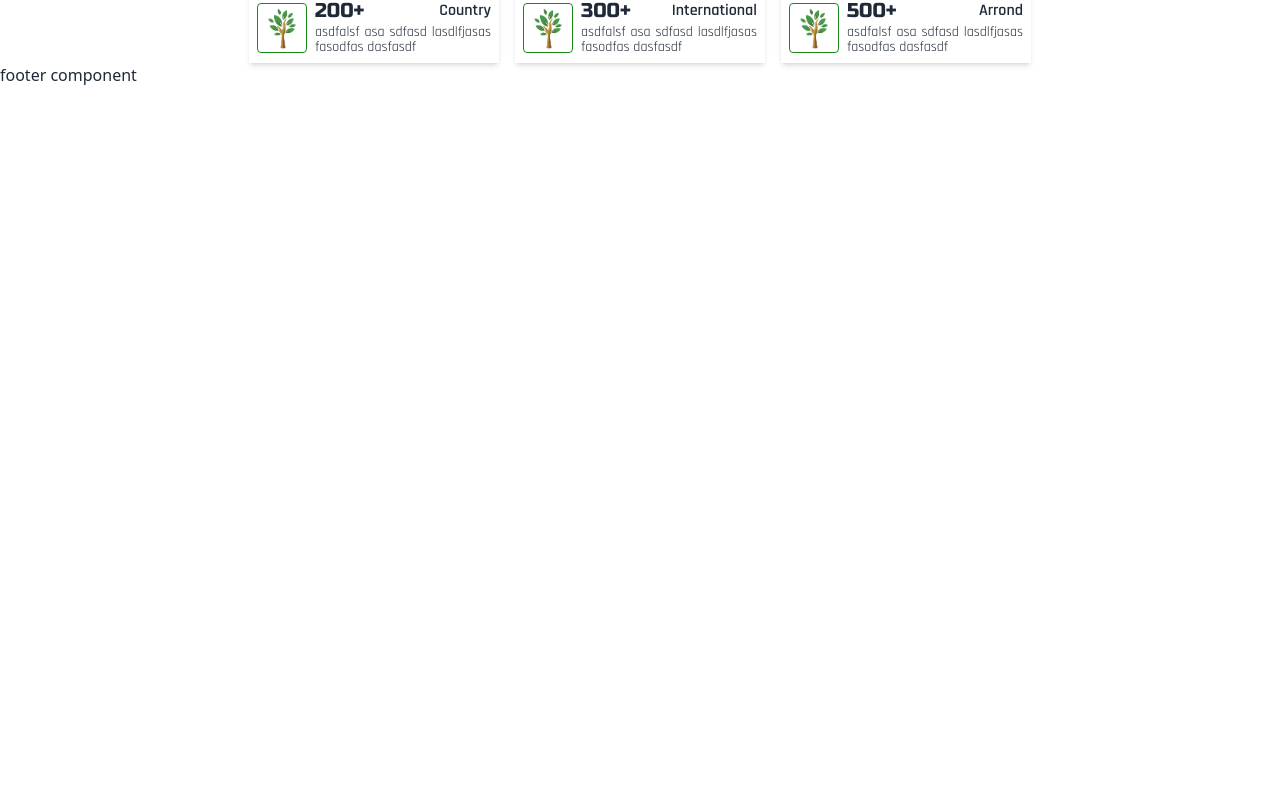
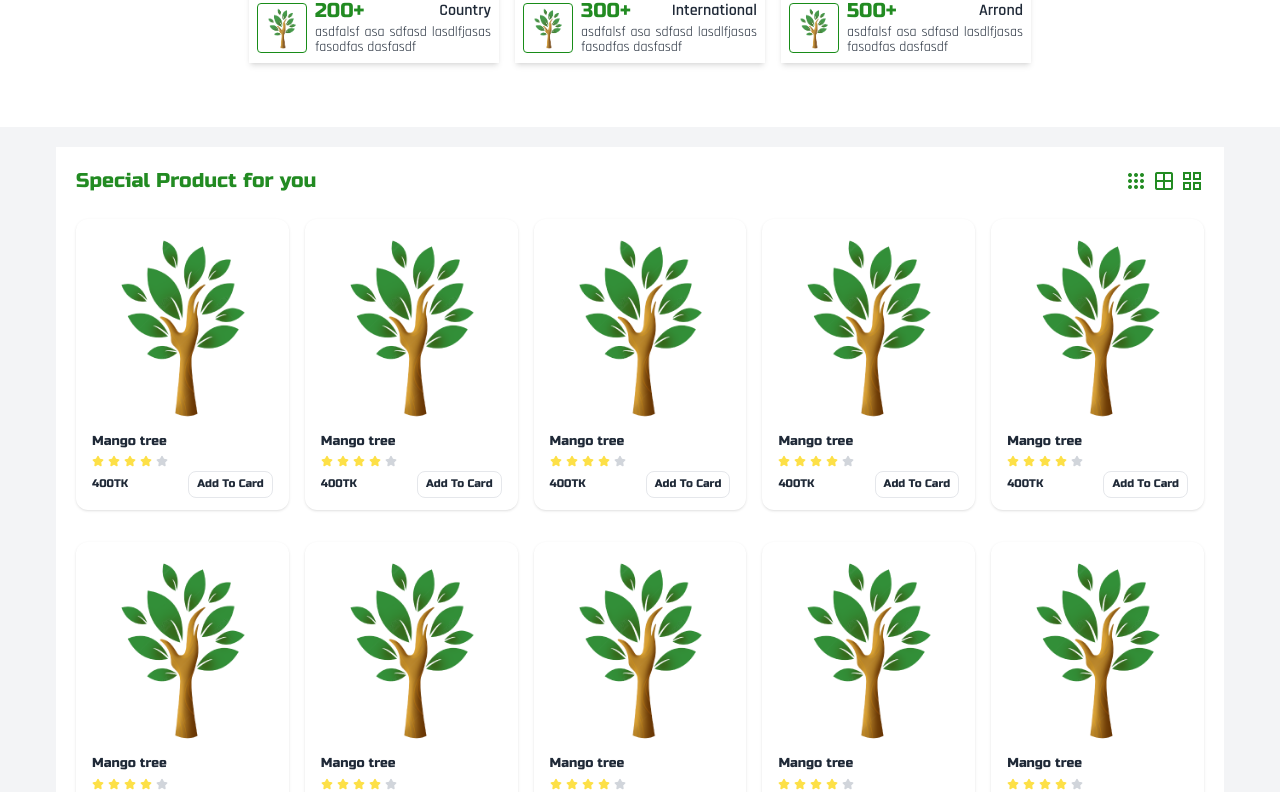
Before and after one commit to Bokhtiar/tree.com, a React (Create React App) app: page / in a window 1280 px wide. Shown: the part 600-1392 px from the top of the page. Before the commit the page ends 800 px from the top, so only its background shows below. Built offline with nearby package versions, Linux system fonts and the light colour scheme.

Commit message:
product list

```diff
--- /dev/null
+++ b/src/components/product/index.jsx
@@ -0,0 +1,37 @@
+import { Link } from 'react-router-dom'
+import { Images } from '../../utils/images'
+
+export const Product = () => {
+    return <>
+        <div className='shadow rounded-xl my-2'>
+            <img src={Images.Logo} style={{ width: "100%" }} className='mx-auto h-42' alt="" />
+            <div className='px-4'>
+                <h3 className=' font-heading md:text-[13px] text-[11px]'>Mango tree</h3>
+
+                <div className="flex items-center space-x-1 md:py-1 py-2">
+                    <svg className="w-3 h-3 text-yellow-300" aria-hidden="true" xmlns="http://www.w3.org/2000/svg" fill="currentColor" viewBox="0 0 22 20">
+                        <path d="M20.924 7.625a1.523 1.523 0 0 0-1.238-1.044l-5.051-.734-2.259-4.577a1.534 1.534 0 0 0-2.752 0L7.365 5.847l-5.051.734A1.535 1.535 0 0 0 1.463 9.2l3.656 3.563-.863 5.031a1.532 1.532 0 0 0 2.226 1.616L11 17.033l4.518 2.375a1.534 1.534 0 0 0 2.226-1.617l-.863-5.03L20.537 9.2a1.523 1.523 0 0 0 .387-1.575Z" />
+                    </svg>
+                    <svg className="w-3 h-3 text-yellow-300" aria-hidden="true" xmlns="http://www.w3.org/2000/svg" fill="currentColor" viewBox="0 0 22 20">
+                        <path d="M20.924 7.625a1.523 1.523 0 0 0-1.238-1.044l-5.051-.734-2.259-4.577a1.534 1.534 0 0 0-2.752 0L7.365 5.847l-5.051.734A1.535 1.535 0 0 0 1.463 9.2l3.656 3.563-.863 5.031a1.532 1.532 0 0 0 2.226 1.616L11 17.033l4.518 2.375a1.534 1.534 0 0 0 2.226-1.617l-.863-5.03L20.537 9.2a1.523 1.523 0 0 0 .387-1.575Z" />
+                    </svg>
+                    <svg className="w-3 h-3 text-yellow-300" aria-hidden="true" xmlns="http://www.w3.org/2000/svg" fill="currentColor" viewBox="0 0 22 20">
+                        <path d="M20.924 7.625a1.523 1.523 0 0 0-1.238-1.044l-5.051-.734-2.259-4.577a1.534 1.534 0 0 0-2.752 0L7.365 5.847l-5.051.734A1.535 1.535 0 0 0 1.463 9.2l3.656 3.563-.863 5.031a1.532 1.532 0 0 0 2.226 1.616L11 17.033l4.518 2.375a1.534 1.534 0 0 0 2.226-1.617l-.863-5.03L20.537 9.2a1.523 1.523 0 0 0 .387-1.575Z" />
+                    </svg>
+                    <svg className="w-3 h-3 text-yellow-300" aria-hidden="true" xmlns="http://www.w3.org/2000/svg" fill="currentColor" viewBox="0 0 22 20">
+                        <path d="M20.924 7.625a1.523 1.523 0 0 0-1.238-1.044l-5.051-.734-2.259-4.577a1.534 1.534 0 0 0-2.752 0L7.365 5.847l-5.051.734A1.535 1.535 0 0 0 1.463 9.2l3.656 3.563-.863 5.031a1.532 1.532 0 0 0 2.226 1.616L11 17.033l4.518 2.375a1.534 1.534 0 0 0 2.226-1.617l-.863-5.03L20.537 9.2a1.523 1.523 0 0 0 .387-1.575Z" />
+                    </svg>
+                    <svg className="w-3 h-3 text-gray-300 dark:text-gray-500" aria-hidden="true" xmlns="http://www.w3.org/2000/svg" fill="currentColor" viewBox="0 0 22 20">
+                        <path d="M20.924 7.625a1.523 1.523 0 0 0-1.238-1.044l-5.051-.734-2.259-4.577a1.534 1.534 0 0 0-2.752 0L7.365 5.847l-5.051.734A1.535 1.535 0 0 0 1.463 9.2l3.656 3.563-.863 5.031a1.532 1.532 0 0 0 2.226 1.616L11 17.033l4.518 2.375a1.534 1.534 0 0 0 2.226-1.617l-.863-5.03L20.537 9.2a1.523 1.523 0 0 0 .387-1.575Z" />
+                    </svg>
+                </div>
+
+                <div className='flex items-center justify-between mb-3'>
+                    <h3 className=' font-heading md:text-[11px] text-[8px]'>400TK</h3>
+                    <Link to="" className=' border rounded-lg px-2 font-heading md:text-[11px] md: text-[8px] py-1'>Add To Card</Link>
+                </div>
+
+            </div>
+        </div>
+    </>
+}
--- a/src/pages/home/index.jsx
+++ b/src/pages/home/index.jsx
@@ -1,5 +1,6 @@
+import { Images } from '../../utils/images'
 import { PrimaryButton, WatchButton } from '../../components/button'
-import { Images } from '../../utils/images'
+import { Product } from '../../components/product'
 
 export const Home = () => {
     return <>
@@ -33,7 +34,7 @@ export const Home = () => {
                             className='rounded opacity-90' alt="" />
                         <div className=''>
                             <div className='flex justify-between items-center'>
-                                <h3 className=' font-heading text-xl'>200+</h3>
+                                <h3 className=' font-heading text-xl text-primary'>200+</h3>
                                 <span className=' font-content font-semibold'>Country</span>
                             </div>
                             <p className='leading-[15px] text-sm font-content text-justify'> asdfalsf asa sdfasd lasdlfjasas fasodfas dasfasdf</p>
@@ -44,13 +45,12 @@ export const Home = () => {
 
                 {/* card one start */}
                 <div className='col-span-1 md:w-[250px] shadow-md mt-[-10px] md:mt-[0px] p-2 py-3  md:py-2'>
-
                     <div className='flex items-center gap-2'>
                         <img src={Images.Logo} style={{ height: "50px", border: "1px solid green", marginTop: "5px" }}
                             className='rounded opacity-90' alt="" />
                         <div className=''>
                             <div className='flex justify-between items-center'>
-                                <h3 className=' font-heading text-xl'>300+</h3>
+                                <h3 className=' font-heading text-xl text-primary'>300+</h3>
                                 <span className=' font-content font-semibold'>International</span>
                             </div>
                             <p className='leading-[15px] text-sm font-content text-justify'> asdfalsf asa sdfasd lasdlfjasas fasodfas dasfasdf</p>
@@ -61,13 +61,12 @@ export const Home = () => {
 
                 {/* card one start */}
                 <div className='col-span-1 md:w-[250px] shadow-md mt-[-10px] md:mt-[0px] p-2 py-3  md:py-2'>
-
                     <div className='flex items-center gap-2'>
                         <img src={Images.Logo} style={{ height: "50px", border: "1px solid green", marginTop: "5px" }}
                             className='rounded opacity-90' alt="" />
                         <div className=''>
                             <div className='flex justify-between items-center'>
-                                <h3 className=' font-heading text-xl'>500+</h3>
+                                <h3 className=' font-heading text-xl text-primary'>500+</h3>
                                 <span className=' font-content font-semibold'>Arrond</span>
                             </div>
                             <p className='leading-[15px] text-sm font-content text-justify'> asdfalsf asa sdfasd lasdlfjasas fasodfas dasfasdf</p>
@@ -79,5 +78,44 @@ export const Home = () => {
         </section>
         {/* abot card section end */}
 
+        {/* product start desing start here */}
+        <div className='bg-gray-100 my-16'>
+            <section className='container py-5'>
+                <div className='p-5 bg-white'>
+                    {/* div header */}
+                    <div className='flex items-center justify-between'>
+                        <span className=' font-heading text-primary text-md md:text-xl'>Special Product for you</span>
+                        <div className='flex items-center gap-1 text-primary'>
+                            <span class="material-symbols-outlined">
+                                apps
+                            </span>
+                            <span class="material-symbols-outlined">
+                                window
+                            </span>
+                            <span class="material-symbols-outlined">
+                                grid_view
+                            </span>
+                        </div>
+                    </div>
+
+                    {/* product list */}
+                    <section className='grid grid-cols-2 md:grid-cols-5 gap-4 my-4'>
+                        <Product></Product>
+                        <Product></Product>
+                        <Product></Product>
+                        <Product></Product>
+                        <Product></Product>
+                        <Product></Product>
+                        <Product></Product>
+                        <Product></Product>
+                        <Product></Product>
+                        <Product></Product>
+                        <Product></Product>
+                        <Product></Product>
+                    </section>
+                </div>
+            </section>
+        </div>
+        {/* product start desing end here */}
     </>
 }
```
